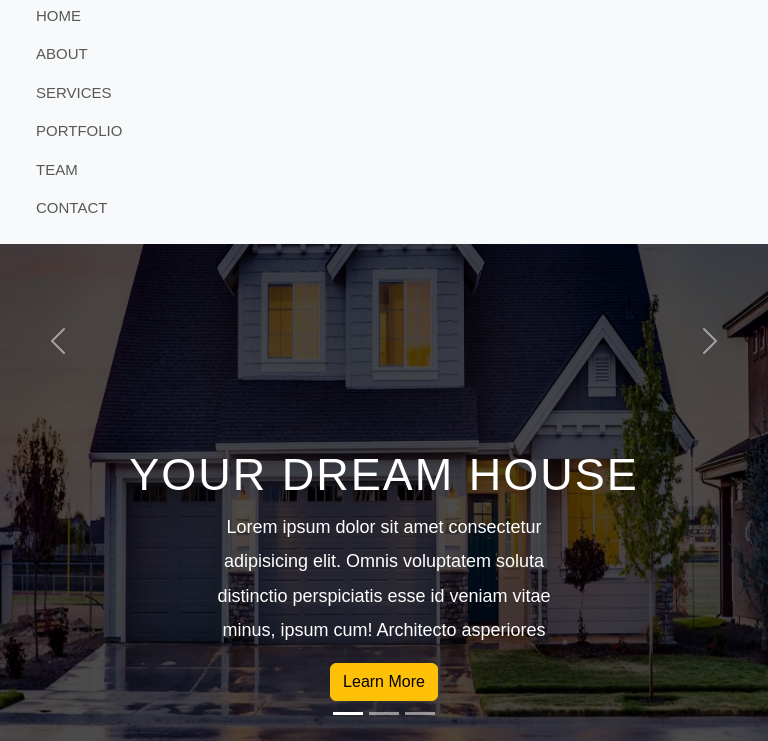
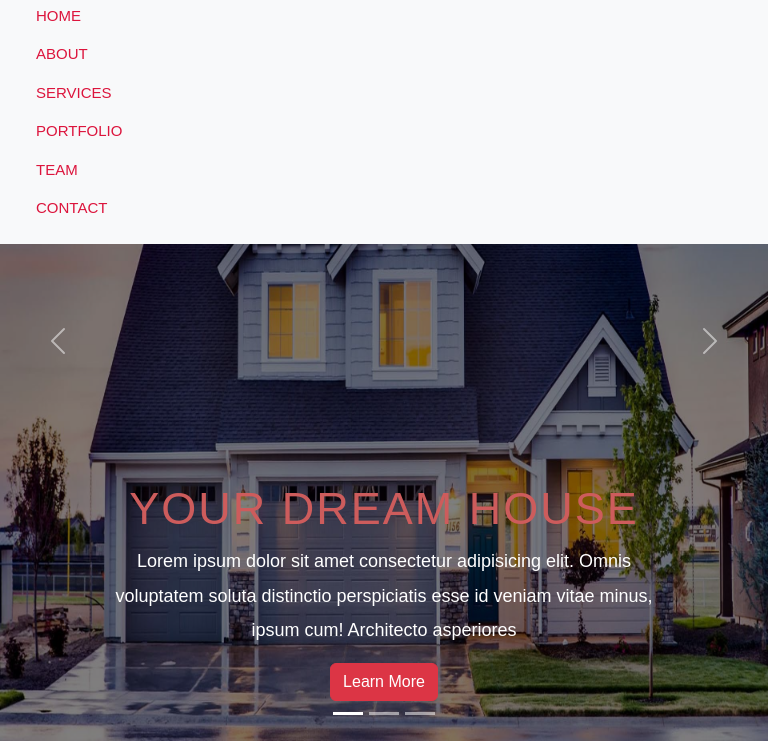
Before and after one commit to byrkdr16/LandingPage, a plain HTML site: page index.html in a window 768 px wide. Both pictures are taken after a click on the button 704 px from the left and 31 px from the top of the page. Shown: the part 59-800 px from the top of the page. Drawn offline with nearby package versions, Linux system fonts and the light colour scheme.

Commit message:
carousel css

```diff
--- a/index.html
+++ b/index.html
@@ -62,7 +62,7 @@
             Omnis voluptatem soluta distinctio perspiciatis esse id
             veniam vitae minus, ipsum cum! Architecto asperiores
         </p>
-        <p><a href="#" class="btn btn-warning mt-3">Learn More</a></p>
+        <p><a href="#" class="btn btn-danger mt-3">Learn More</a></p>
       </div>
     </div>
     <div class="carousel-item">
@@ -73,7 +73,7 @@
             Omnis voluptatem soluta distinctio perspiciatis esse id
             veniam vitae minus, ipsum cum! Architecto asperiores
         </p>
-        <p><a href="#" class="btn btn-warning mt-3">Learn More</a></p>
+        <p><a href="#" class="btn btn-dander mt-3">Learn More</a></p>
       </div>
     </div>
     <div class="carousel-item">
@@ -84,7 +84,7 @@
             Omnis voluptatem soluta distinctio perspiciatis esse id
             veniam vitae minus, ipsum cum! Architecto asperiores
         </p>
-        <p><a href="#" class="btn btn-warning mt-3">Learn More</a></p>
+        <p><a href="#" class="btn btn-danger mt-3">Learn More</a></p>
       </div>
     </div>
   </div>
--- a/style.css
+++ b/style.css
@@ -24,6 +24,7 @@ body{
     text-transform: uppercase;
     letter-spacing: 2px;/*Harfler arasındaki boşluk değerini belirler*/
     margin-top: 25px;
+    color: indianred;
 }
 .carousel-caption p{
     width: 68%;
@@ -38,13 +39,14 @@ body{
     height: 100%;
     top: 0;
     left: 0;
-    background: rgba(0, 0, 0, 0.7);
+    background: rgba(0, 0, 0, 0.5);
     z-index: 1;
 }
 .navbar-nav a{
     font-size: 15px;
     text-transform: uppercase;
     font-weight: 500;
+    color: crimson;
 }
 .navbar-light .navbar-brand{
     color: #000;
@@ -66,6 +68,15 @@ body{
 }
 
 /*========== RESPONSİVE CSS ============*/
+@media only screen and (min-width:768px) and (max-width:991px){
+    .carousel-caption{
+        bottom: 370px;
+    }
+    .carousel-caption p{
+        width: 100%;
+    }
+}
+
 
 @media only screen and(max-width:767px){
     .navbar-nav{
```
